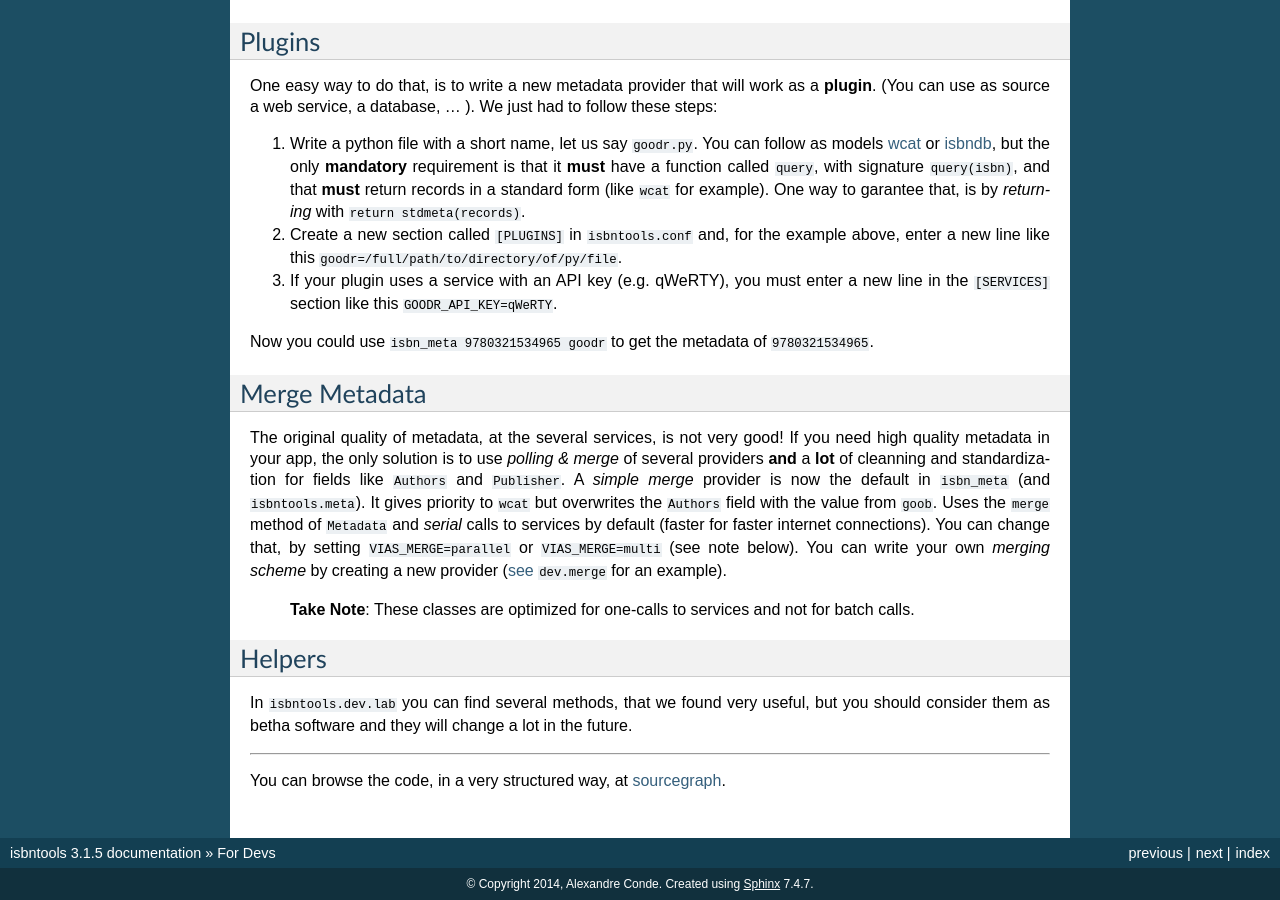
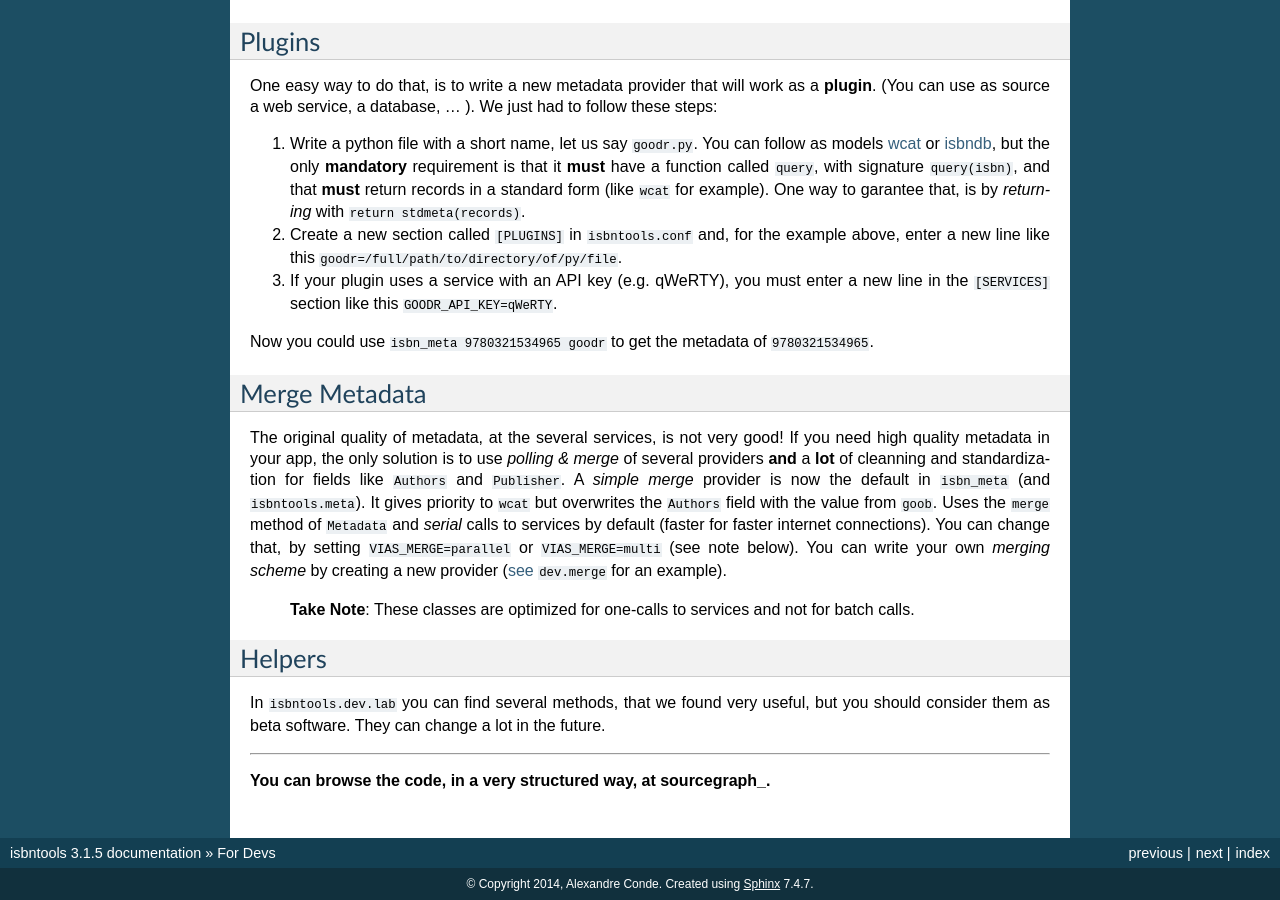
Before and after one commit to xlcnd/isbntools, a Sphinx documentation site: the page built from docs/devs.rst, in a window 1280 px wide and 900 px high, scrolled down 592 px. Built offline with Sphinx 7.4.7, drawn with Linux system fonts in a browser that asks for light colours.

Commit message:
rewording & typo

```diff
--- a/docs/devs.rst
+++ b/docs/devs.rst
@@ -82,17 +82,18 @@ You can write your own *merging scheme* by creating a new provider (see_ ``dev.m
 
     **Take Note**: These classes are optimized for one-calls to services and not for batch calls.
 
+
 Helpers
 -------
 
 In ``isbntools.dev.lab`` you can find several methods, that we found very useful,
-but you should consider them as betha software and they will change a lot in
+but you should consider them as beta software. They can change a lot in
 the future.
 
 
 ---------------------------------------------------------------------------------
 
-You can browse the code, in a very structured way, at sourcegraph_.
+**You can browse the code, in a very structured way, at sourcegraph_.**
 
 
 .. _wcat: https://github.com/xlcnd/isbntools/blob/master/isbntools/dev/wcat.py
```
